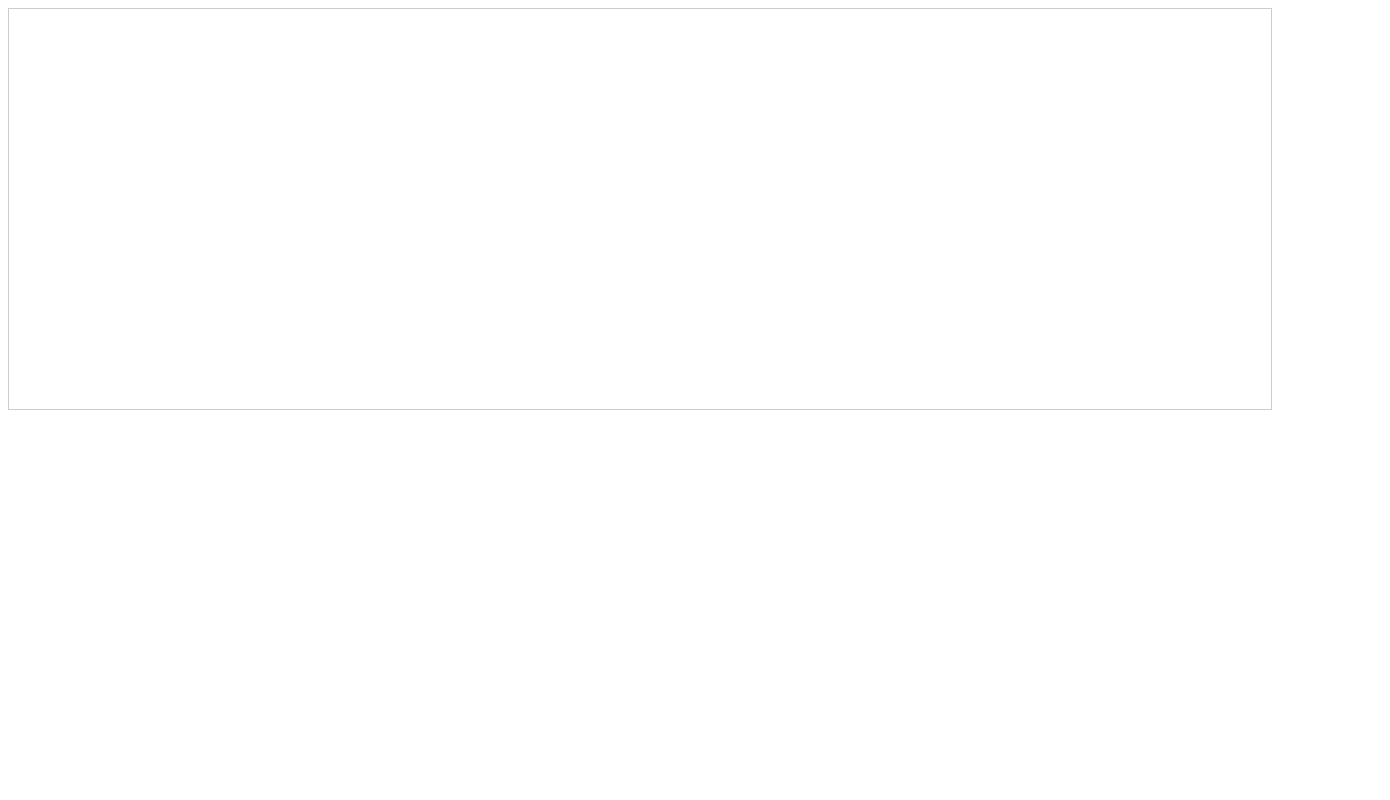
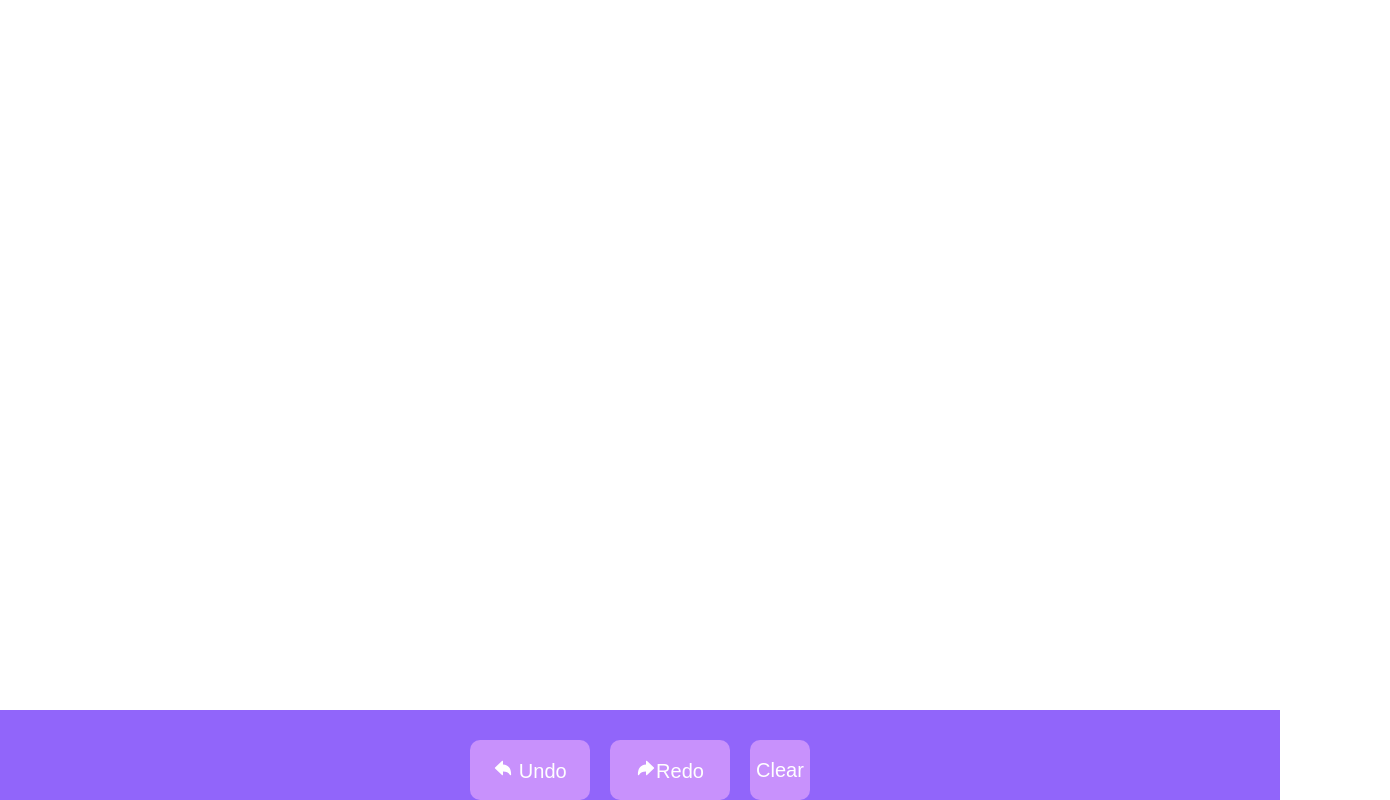
Before and after one commit to FSacerdote/Desafio-Redizz, a React (Vite) app: page / in a window 1280 px wide. Shown: the whole page, 1390 px wide, since content can reach past the window. Built offline with nearby package versions, Linux system fonts and the light colour scheme.

Commit message:
feat: basic layout and functionalities

```diff
--- a/package.json
+++ b/package.json
@@ -11,7 +11,9 @@
   },
   "dependencies": {
     "react": "^18.2.0",
-    "react-dom": "^18.2.0"
+    "react-dom": "^18.2.0",
+    "react-icons": "^4.12.0",
+    "styled-components": "^6.1.1"
   },
   "devDependencies": {
     "@types/react": "^18.2.37",
--- a/src/App.jsx
+++ b/src/App.jsx
@@ -1,8 +1,10 @@
 import Tela from './components/Tela'
+import ResetCss from './style/reset'
 
 function App() {
   return (
     <div>
+      <ResetCss/>
       <Tela></Tela>
     </div>
   )
--- a/src/components/Tela.jsx
+++ b/src/components/Tela.jsx
@@ -1,4 +1,7 @@
 import { useState } from "react"
+import styled from "styled-components"
+import { IoArrowRedo } from "react-icons/io5";
+import { IoArrowUndo } from "react-icons/io5";
 
 export default function Tela (){
     const [dotsList, setDotsList] = useState([])
@@ -9,18 +12,72 @@ export default function Tela (){
         setDotsList([...dotsList, {clientX, clientY}])
     }
 
+    function handleClear(){
+        setDotsList([])
+    }
+
     return(
-        <div style={{ position: 'relative', height: '400px', border: '1px solid #ccc' }} onClick={handleClick}>
-            {dotsList.map((dot)=> <div
-                style={{
-                position: 'absolute',
-                width: '20px',
-                height: '20px',
-                borderRadius: '50%',
-                backgroundColor: 'blue',
-                left: dot.clientX - 20,
-                top: dot.clientY -20,
-                }}></div>)}
-        </div>
+        <PageContainer>
+            <ScreenContainer onClick={handleClick}>
+                {dotsList.map((dot, index)=> <Dot key={index} style={{left: dot.clientX - 185, top: dot.clientY - 50}}></Dot>)}
+            </ScreenContainer>
+            <ButtonContainer>
+                <Undo> <IoArrowUndo /> Undo</Undo>
+                <Undo> <IoArrowRedo />Redo</Undo>
+                <Clear onClick={handleClear}>Clear</Clear>
+            </ButtonContainer>
+        </PageContainer>
     )
 }
+
+const PageContainer = styled.div`
+    display: flex;
+    flex-direction: column;
+    align-items: center;
+    justify-content: center;
+    height: 100dvh;
+    background-color: #9165fa;
+`
+
+const ScreenContainer = styled.div`
+    background-color: white;
+    position: relative;
+    width: 1500px;
+    height: 800px;
+    overflow: hidden;
+`
+
+const Dot = styled.div`
+    position: absolute;
+    width: 20px;
+    height: 20px;
+    border-radius: 50%;
+    background-color: blue;
+`
+
+const ButtonContainer = styled.div`
+    margin-top: 30px;
+    display: flex;
+    justify-content: center;
+    gap: 20px;
+`
+
+const Undo = styled.button`
+    width: 120px;
+    height: 60px;
+    background-color: #c891fc;
+    border: none;
+    border-radius: 10px;
+    color: white;
+    font-size: 20px;
+`
+
+const Clear = styled.button`
+    width: 60px;
+    height: 60px;
+    background-color: #c891fc;
+    border: none;
+    border-radius: 10px;
+    color: white;
+    font-size: 20px;
+`
--- /dev/null
+++ b/src/style/reset.js
@@ -0,0 +1,53 @@
+import { createGlobalStyle } from "styled-components"
+
+const ResetCss = createGlobalStyle`
+/* http://meyerweb.com/eric/tools/css/reset/
+    v2.0 | 20110126
+    License: none (public domain)
+    */
+
+    html, body, div, span, applet, object, iframe,
+    h1, h2, h3, h4, h5, h6, p, blockquote, pre,
+    a, abbr, acronym, address, big, cite, code,
+    del, dfn, em, img, ins, kbd, q, s, samp,
+    small, strike, strong, sub, sup, tt, var,
+    b, u, i, center,
+    dl, dt, dd, ol, ul, li,
+    fieldset, form, label, legend,
+    table, caption, tbody, tfoot, thead, tr, th, td,
+    article, aside, canvas, details, embed,
+    figure, figcaption, footer, header, hgroup,
+    menu, nav, output, ruby, section, summary,
+    time, mark, audio, video {
+        margin: 0;
+        padding: 0;
+        border: 0;
+        font-size: 100%;
+        font: inherit;
+        vertical-align: baseline;
+    }
+    /* HTML5 display-role reset for older browsers */
+    article, aside, details, figcaption, figure,
+    footer, header, hgroup, menu, nav, section {
+        display: block;
+    }
+    body {
+        line-height: 1;
+    }
+    ol, ul {
+        list-style: none;
+    }
+    blockquote, q {
+        quotes: none;
+    }
+    blockquote:before, blockquote:after,
+    q:before, q:after {
+        content: '';
+        content: none;
+    }
+    table {
+        border-collapse: collapse;
+        border-spacing: 0;
+    }
+`
+export default ResetCss
```
Also changed, not shown: 1 other file (tests, documents, lock files or other folders).
